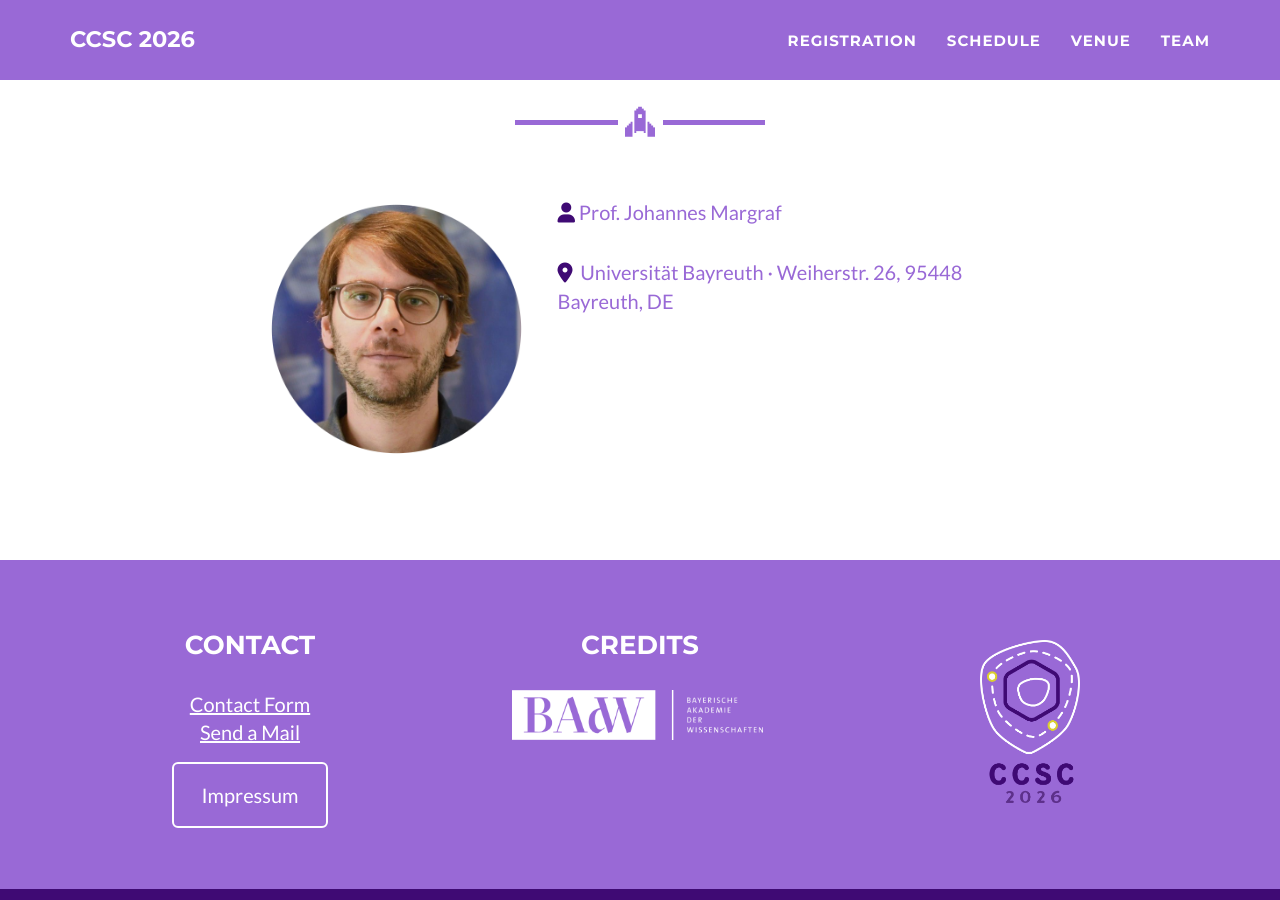
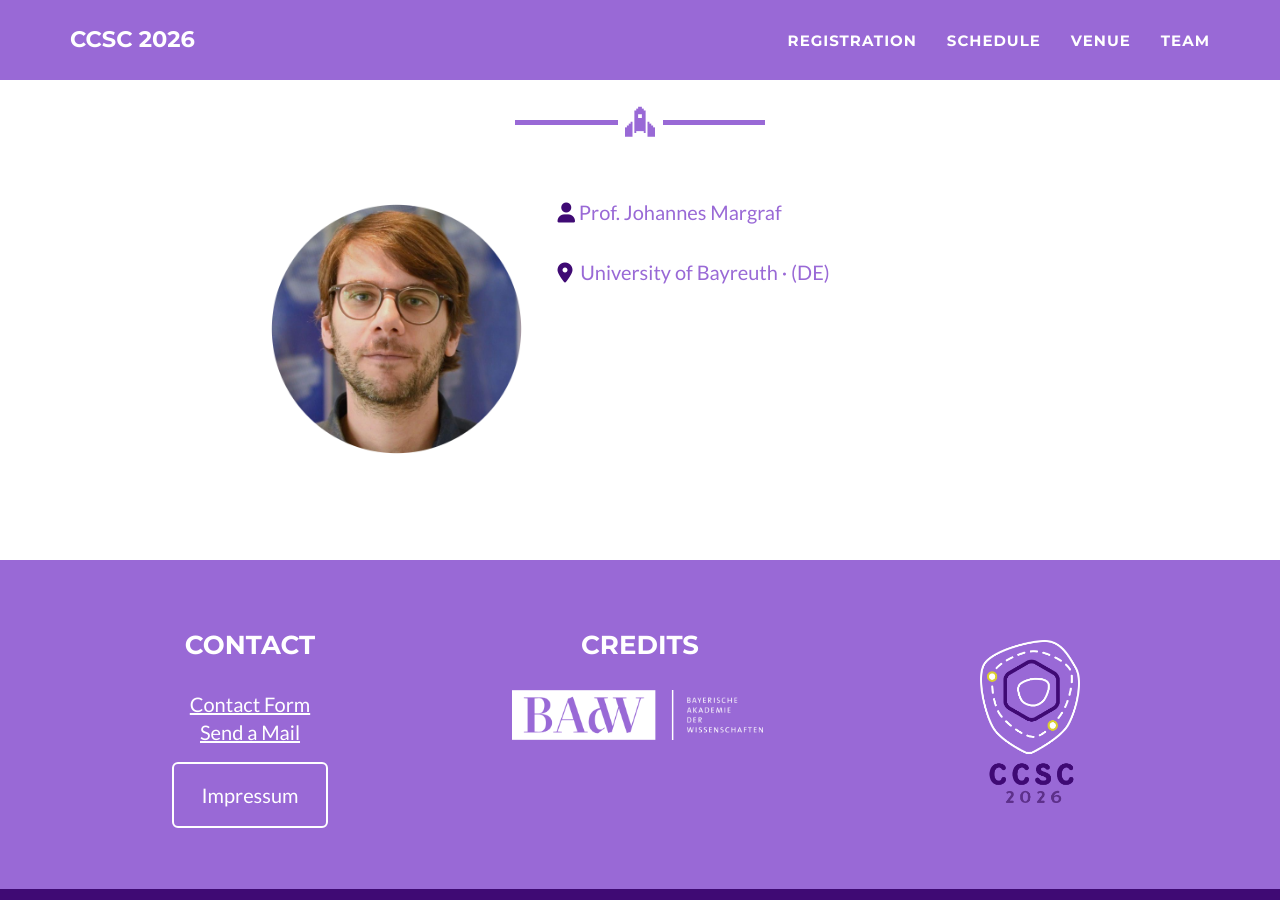
Before and after one commit to ccsc2026/ccsc2026.github.io, a Jekyll site: the page built from talks/margraf.md, in a window 1280 px wide and 900 px high, scrolled down 898 px. Built offline with Jekyll 4.4.1, drawn with Linux system fonts in a browser that asks for light colours.

Commit message:
Update margraf.md

```diff
--- a/talks/margraf.md
+++ b/talks/margraf.md
@@ -5,7 +5,7 @@ talknumber: D03
 talktime: '10.-13.03.2026, 15:00 – 15:30'
 speaker: Prof. Johannes Margraf
 img: 'Margraf, Johannes.png'
-location: 'Universität Bayreuth · Weiherstr. 26, 95448 Bayreuth, DE'
+location: 'University of Bayreuth · (DE)'
 title: 'Towards Reliable Materials Discovery with Foundation Models'
 authors: 'Johannes Margraf'
 abstract: [
```
